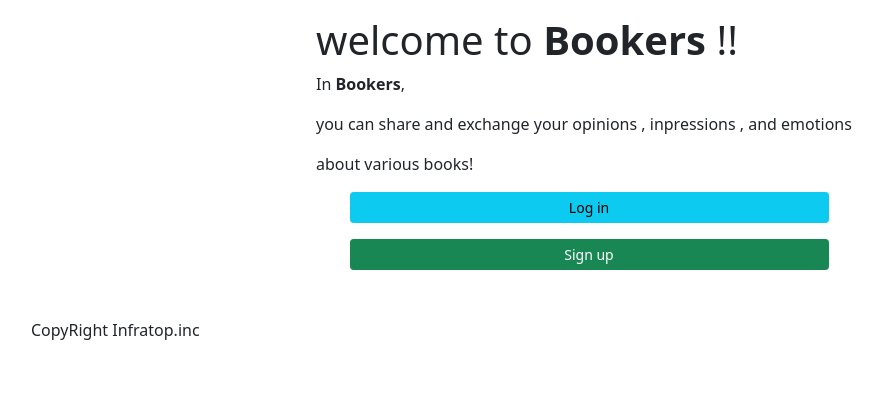
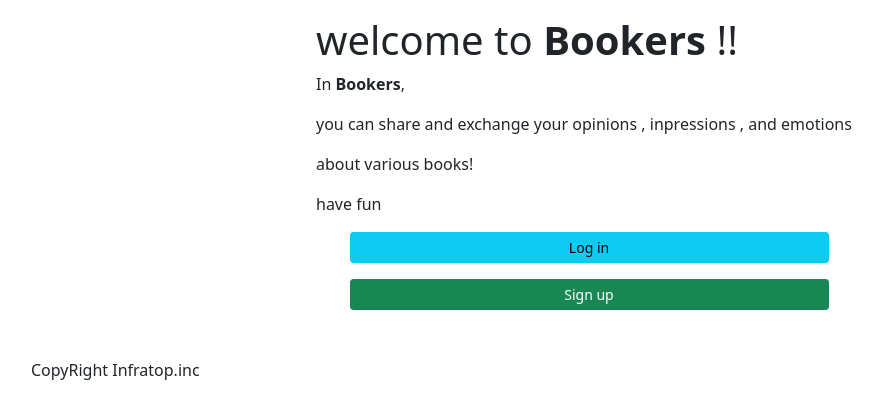
Before and after one commit to hibik17/bookers_PF, a Rails app: page / in a window 1280 px wide. Shown: the part 56-475 px from the top of the page, without its empty margins (51-933 px from the left). Run offline with Rails 7, Linux system fonts and the light colour scheme.

Commit message:
add .github/

```diff
--- a/app/views/homes/top.html.erb
+++ b/app/views/homes/top.html.erb
@@ -11,6 +11,10 @@
         <p>In  <i class="fas fa-book"></i><strong>Bookers</strong>, </p>
         <p>you can share and exchange  your opinions , inpressions , and emotions</p>
         <p> about various books!</p>
+
+
+
+        <p>have fun</p>
         <div class="btn-wrapper col-10 mx-auto">
           <div class="row">
             <%= link_to "Log in" ,new_user_session_path ,class: 'btn btn-info btn-sm btn-block mb-3 sign_in' %>
```
Also changed, not shown: .github/workflows/rails.yml (added), 1 other file.
